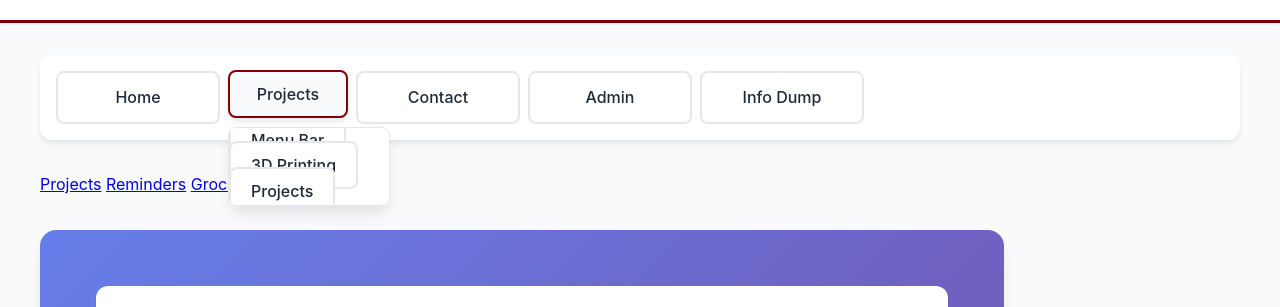
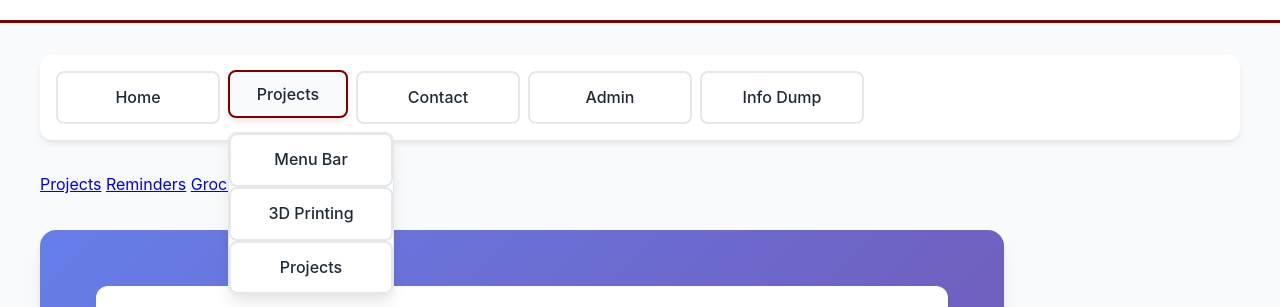
Before and after one commit to JamesBenton/personalWebsite, a plain HTML site: page lists/homeworkList.html in a window 1280 px wide. Both pictures are taken after a click on the button "Projects". Shown: the part 121-428 px from the top of the page. Drawn offline with Linux system fonts and the light colour scheme; files that its build step writes are made by us from their sources.

Commit message:
Fixed menubar float

```diff
--- a/components/main.css
+++ b/components/main.css
@@ -116,9 +116,16 @@ h1 {
     transition: all 0.2s ease;
 }
 
+.dropdown {
+    position: relative;
+    display: inline-block;
+}
+
 .dropdown-content {
     display: none;
     position: absolute;
+    top: 100%;
+    left: 0;
     min-width: 160px;
     background-color: var(--primary-bg);
     border-radius: 8px;
@@ -130,18 +137,16 @@ h1 {
 }
 
 .dropdown-content a {
+    display: block;
     margin: 0;
     border-radius: 0;
     border: none;
     border-bottom: 1px solid var(--border-color);
+    float: none;
 }
 
 .dropdown-content a:last-child {
     border-bottom: none;
-}
-
-.dropdown {
-    position: relative;
 }
 
 .show {
```
